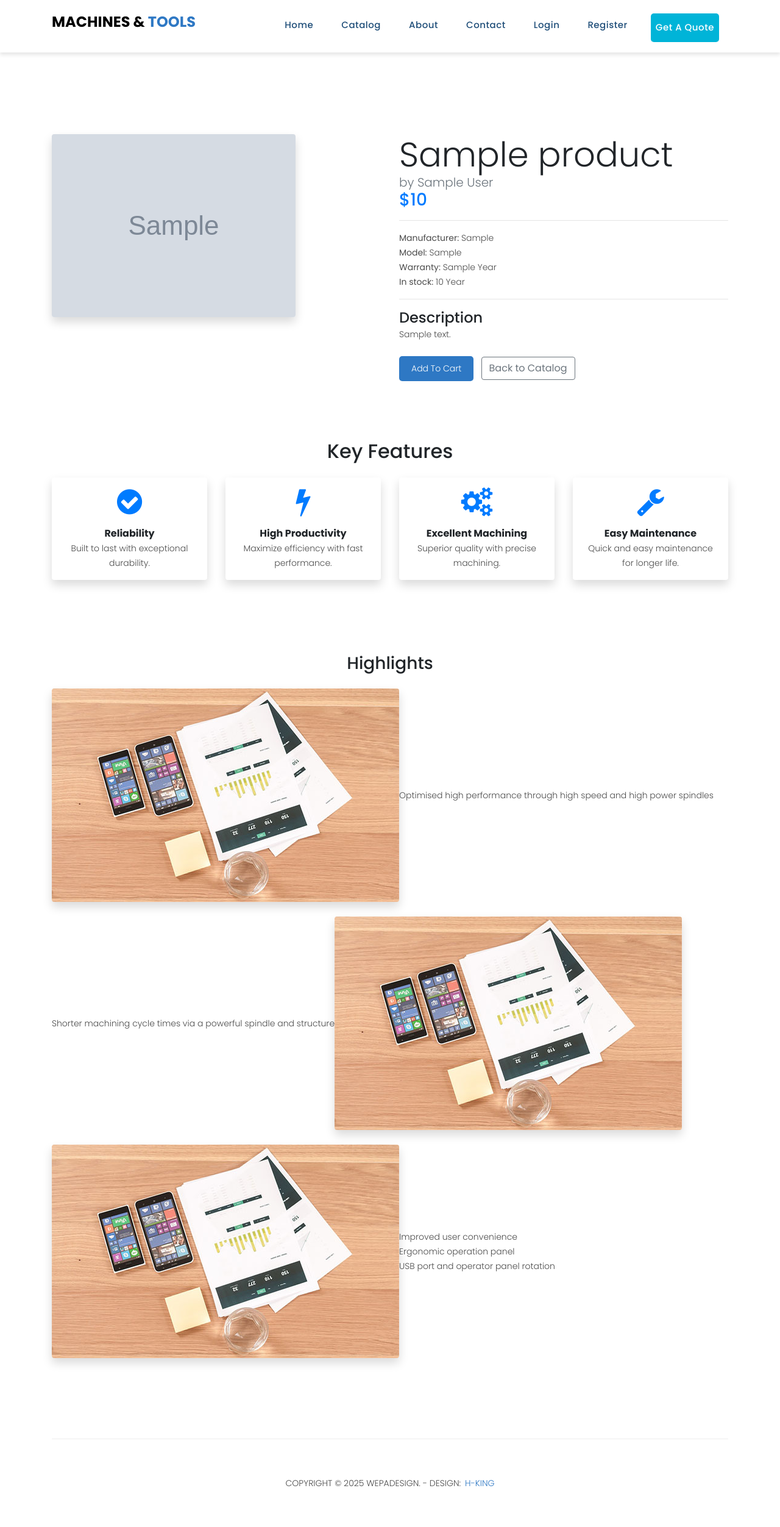
After one commit to lma3ti/Machines-Tools, a Node server app: page /product/600000000000000000000001 in a window 1280 px wide. The commit adds this page. Shown: the whole page at 61% size. Run offline with Node 20, Linux system fonts and the light colour scheme; tables that the repository leaves empty hold one stand-in row (values such as "Sample post"); grey boxes marked "Sample" are stand-in pictures; some libraries are stand-ins or nearby versions.

Commit message:
product details view

```diff
--- a/assets/css/templatemo-sixteen.css
+++ b/assets/css/templatemo-sixteen.css
@@ -412,10 +412,17 @@ body {
 	  font-weight: 700;
 	  color: #2e78c4;
   }
-
+  /* Styling for the product item */
 .product-item {
 	border: 1px solid #eee;
 	margin-bottom: 30px;
+	transition: transform 0.3s ease, box-shadow 0.3s ease; /* Add transition for smooth hover effect */
+  }
+
+  .product-item:hover {
+	cursor: pointer; /* Show pointer cursor on hover */
+	transform: translateY(-10px); /* Lift the item on hover */
+	box-shadow: 0 4px 10px rgba(0, 0, 0, 0.1); /* Add shadow on hover */
   }
 
   .product-item .down-content {
@@ -425,9 +432,9 @@ body {
 
   .product-item img {
 	width: 100%;
-	  height: 200px;/*added*/
+	height: 200px; /* Maintain height */
 	overflow: hidden;
-	   object-fit: cover;/*not stretched */
+	object-fit: cover; /* Ensure image is not stretched */
   }
 
   .product-item .down-content h4 {
@@ -465,7 +472,6 @@ body {
 	color: #2e78c4;
 	font-weight: 500;
   }
-
 
 
 
--- a/controllers/product.controller.js
+++ b/controllers/product.controller.js
@@ -9,12 +9,27 @@ exports.getAllProductsController = (req, res, next) => {
 };
 
 // Get one product details
+
 exports.getOneProductDetailsController = (req, res, next) => {
   let id = req.params.id;
-  ProductModel.getOneProductDetails(id).then((product) => {
-    res.render("details", { product: product, user: req.session.user });
-  });
+  ProductModel.getOneProductDetails(id)
+      .then((product) => {
+          if (req.session.user) {
+              // If authenticated, render the admin product details page (details.ejs)
+              res.render('details', { product });
+          } else {
+              // If not authenticated, render the public product details page (product-details.ejs)
+              res.render('product-details', { product });
+          }
+      })
+      .catch((err) => {
+          console.error("Error fetching product:", err);
+          res.status(500).send("Error loading product details");
+      });
 };
+
+
+
 
 // Get add product page with categories
 exports.getAddProductController = (req, res, next) => {
@@ -35,15 +50,25 @@ exports.getAddProductController = (req, res, next) => {
 
 // Post a new product (with category)
 exports.postAddProductController = (req, res, next) => {
-  const { title, description, author, price, category } = req.body; // Capture category from form
+  const { title, description, author, price, category, manufacturer, model, condition, stock, warranty, document } = req.body; // Capture category from form
+
+  // Use req.file to retrieve the uploaded image
+  const image = req.file ? req.file.filename : ''; // Handle single image upload
+
   ProductModel.postDataProductModel(
     title,
     description,
     author,
     price,
-    req.file ? req.file.filename : null,
+    image, // Pass single image filename instead of an array
     req.session.user.id, // Using user ID from session
-    category // Pass category ID to the model
+    category, // Pass category ID to the model
+    manufacturer,
+    model,
+    condition,
+    stock,
+    warranty,
+    document
   )
     .then((msg) => {
       req.flash("Successmessage", msg);
@@ -54,6 +79,8 @@ exports.postAddProductController = (req, res, next) => {
       res.redirect("/addproduct");
     });
 };
+
+
 
 // Get my products page
 exports.getMyProductsPage = (req, res, next) => {
--- a/index.js
+++ b/index.js
@@ -31,6 +31,7 @@ app.use(express.static(path.join(__dirname, "assets")));
 app.set("view engine", "ejs");
 app.set("views", path.join(__dirname, "views"));
 app.use(express.urlencoded({ extended: true }));
+
 
 // Setup MongoDB Store for Sessions
 const store = new MongoDbStore({
--- a/views/myproducts.ejs
+++ b/views/myproducts.ejs
@@ -74,7 +74,7 @@
                       <td><%= product.category ? product.category.name : "Uncategorized" %></td>
                       <td>
                         <a
-                        href="/products/<%= product._id %>"
+                        href="/product/<%= product._id %>"
                         class="btn btn-secondary btn-sm"
                       >
                         view
--- a/views/parts/top.ejs
+++ b/views/parts/top.ejs
@@ -7,25 +7,25 @@
   <title>Machines & Tools</title>
 
   <!-- Bootstrap -->
-  <link href="vendor/bootstrap/css/bootstrap.min.css" rel="stylesheet">
+  <link href="/vendor/bootstrap/css/bootstrap.min.css" rel="stylesheet">
   <link href="https://fonts.googleapis.com/css?family=Poppins:100,200,300,400,500,600,700,800,900&display=swap" rel="stylesheet">
 
   <!-- Custom Styles -->
-  <link rel="stylesheet" href="css/style.css">
-  <link rel="stylesheet" href="css/fontawesome.css">
-    <link rel="stylesheet" href="css/templatemo-sixteen.css">
-    <link rel="stylesheet" href="css/owl.css">
+  <link rel="stylesheet" href="/css/style.css">
+  <link rel="stylesheet" href="/css/fontawesome.css">
+    <link rel="stylesheet" href="/css/templatemo-sixteen.css">
+    <link rel="stylesheet" href="/css/owl.css">
  <!-- Bootstrap core JavaScript -->
- <script src="vendor/jquery/jquery.min.js"></script>
- <script src="vendor/bootstrap/js/bootstrap.bundle.min.js"></script>
+ <script src="/vendor/jquery/jquery.min.js"></script>
+ <script src="/vendor/bootstrap/js/bootstrap.bundle.min.js"></script>
 
 
  <!-- Additional Scripts -->
- <script src="js/custom.js"></script>
- <script src="js/owl.js"></script>
- <script src="js/slick.js"></script>
- <script src="js/isotope.js"></script>
- <script src="js/accordions.js"></script>
+ <script src="/js/custom.js"></script>
+ <script src="/js/owl.js"></script>
+ <script src="/js/slick.js"></script>
+ <script src="/js/isotope.js"></script>
+ <script src="/js/accordions.js"></script>
 
 
   <style>
--- /dev/null
+++ b/views/product-details.ejs
@@ -0,0 +1,251 @@
+<%- include('parts/top.ejs') %>
+
+<!-- ***** Preloader Start ***** -->
+<div id="preloader">
+  <div class="jumper">
+    <div></div>
+    <div></div>
+    <div></div>
+  </div>
+</div>
+<!-- ***** Preloader End ***** -->
+
+<br/><br/><br/>
+
+<!-- Product Details Section -->
+<section class="product-details py-5" style="margin-top: 100px;">
+  <div class="container">
+    <div class="row">
+      <!-- Product Images Column -->
+      <div class="col-md-6">
+        <% if (product.images && product.images.length > 1) { %>
+          <!-- Bootstrap Carousel for Multiple Images -->
+          <div id="productCarousel" class="carousel slide" data-bs-ride="carousel">
+            <!-- Carousel Indicators -->
+            <div class="carousel-indicators">
+              <% product.images.forEach((img, index) => { %>
+                <button type="button" data-bs-target="#productCarousel" data-bs-slide-to="<%= index %>" class="<%= index === 0 ? 'active' : '' %>" aria-current="true" aria-label="Slide <%= index + 1 %>"></button>
+              <% }) %>
+            </div>
+
+            <!-- Carousel Inner (Slides) -->
+            <div class="carousel-inner">
+              <% product.images.forEach((img, index) => { %>
+                <div class="carousel-item <%= index === 0 ? 'active' : '' %>">
+                  <a href="#" data-bs-toggle="modal" data-bs-target="#imageModal" data-bs-img="/uploads/<%= img %>">
+                    <img src="/uploads/<%= img %>" class="d-block w-100 img-fluid rounded shadow" alt="<%= product.title %> Image <%= index + 1 %>">
+                  </a>
+                </div>
+              <% }) %>
+            </div>
+
+            <!-- Carousel Controls -->
+            <button class="carousel-control-prev" type="button" data-bs-target="#productCarousel" data-bs-slide="prev">
+              <span class="carousel-control-prev-icon" aria-hidden="true"></span>
+              <span class="visually-hidden">Previous</span>
+            </button>
+            <button class="carousel-control-next" type="button" data-bs-target="#productCarousel" data-bs-slide="next">
+              <span class="carousel-control-next-icon" aria-hidden="true"></span>
+              <span class="visually-hidden">Next</span>
+            </button>
+          </div>
+        <% } else { %>
+          <!-- If only one image or no images array, display single image -->
+          <div class="product-images">
+            <a href="#" data-bs-toggle="modal" data-bs-target="#imageModal" data-bs-img="/uploads/<%= product.image %>">
+              <img src="/uploads/<%= product.image %>" alt="<%= product.title %>" class="img-fluid rounded shadow">
+            </a>
+          </div>
+        <% } %>
+      </div>
+
+      <!-- Product Information Column -->
+      <div class="col-md-6">
+        <div class="product-info">
+          <h1 class="display-4"><%= product.title %></h1>
+          <p class="lead text-muted">by <%= product.author %></p>
+          <h3 class="text-primary">$<%= product.price %></h3>
+          <hr>
+
+          <!-- Machine Specific Information -->
+          <% if (product.manufacturer) { %>
+            <p><strong>Manufacturer:</strong> <%= product.manufacturer %></p>
+          <% } %>
+          <% if (product.model) { %>
+            <p><strong>Model:</strong> <%= product.model %></p>
+          <% } %>
+          <% if (product.Condition) { %>
+            <p><strong>Condition:</strong> <%= product.condition %></p>
+          <% } %>
+          <% if (product.warranty) { %>
+            <p><strong>Warranty:</strong> <%= product.warranty %> Year</p>
+          <% } %>
+          <% if (product.stock) { %>
+            <p><strong>In stock:</strong> <%= product.stock %> Year</p>
+          <% } %>
+          <% if (product.technicalSpecifications) { %>
+            <h4>Technical Specifications</h4>
+            <ul>
+              <% product.technicalSpecifications.forEach(spec => { %>
+                <li><%= spec %></li>
+              <% }) %>
+            </ul>
+          <% } %>
+
+          <hr>
+
+          <h4>Description</h4>
+          <p><%= product.description %></p>
+
+
+          <div class="mt-4">
+            <a href="#" class="filled-button">Add to Cart</a>
+            <a href="/allproducts" class="btn btn-outline-secondary ml-2">Back to Catalog</a>
+          </div>
+        </div>
+      </div>
+    </div>
+  </div>
+</section>
+
+<!-- New Features Section -->
+<section class="feature-area inner py-5">
+  <div class="container">
+    <h2 class="text-center mb-4">Key Features</h2>
+    <div class="row">
+      <!-- Feature 1 -->
+      <div class="col-md-3 mb-4">
+        <div class="feature-card p-3 shadow rounded">
+          <div class="icon-container mb-3 text-center">
+            <i class="fa fa-check-circle fa-3x text-primary"></i> <!-- Example icon -->
+          </div>
+          <div class="txt text-center">
+            <strong>Reliability</strong>
+            <p>Built to last with exceptional durability.</p>
+          </div>
+        </div>
+      </div>
+
+      <!-- Feature 2 -->
+      <div class="col-md-3 mb-4">
+        <div class="feature-card p-3 shadow rounded">
+          <div class="icon-container mb-3 text-center">
+            <i class="fa fa-bolt fa-3x text-primary"></i> <!-- Example icon -->
+          </div>
+          <div class="txt text-center">
+            <strong>High Productivity</strong>
+            <p>Maximize efficiency with fast performance.</p>
+          </div>
+        </div>
+      </div>
+
+      <!-- Feature 3 -->
+      <div class="col-md-3 mb-4">
+        <div class="feature-card p-3 shadow rounded">
+          <div class="icon-container mb-3 text-center">
+            <i class="fa fa-cogs fa-3x text-primary"></i> <!-- Example icon -->
+          </div>
+          <div class="txt text-center">
+            <strong>Excellent Machining</strong>
+            <p>Superior quality with precise machining.</p>
+          </div>
+        </div>
+      </div>
+
+      <!-- Feature 4 -->
+      <div class="col-md-3 mb-4">
+        <div class="feature-card p-3 shadow rounded">
+          <div class="icon-container mb-3 text-center">
+            <i class="fa fa-wrench fa-3x text-primary"></i> <!-- Example icon -->
+          </div>
+          <div class="txt text-center">
+            <strong>Easy Maintenance</strong>
+            <p>Quick and easy maintenance for longer life.</p>
+          </div>
+        </div>
+      </div>
+    </div>
+  </div>
+</section>
+<!-- Highlights Section -->
+<!-- Highlights Section -->
+<section class="highlight-area inner type2 py-5">
+  <div class="container">
+    <h3 class="tit active text-center mb-4">Highlights</h3>
+    <div class="box">
+      <!-- Highlight 1 -->
+      <div class="list scrollMotion active d-flex align-items-center mb-4">
+        <div class="imgCont">
+          <div class="img">
+            <img alt="Optimised high performance" src="/images/feature-image.jpg" class="img-fluid rounded shadow">
+          </div>
+        </div>
+        <div class="txtCont ms-4">
+          <div class="posTxt">
+            <p class="subj">Optimised high performance through high speed and high power spindles</p>
+          </div>
+        </div>
+      </div>
+
+      <!-- Highlight 2 -->
+      <div class="list scrollMotion active d-flex align-items-center mb-4">
+        <div class="txtCont ms-4">
+          <div class="posTxt">
+            <p class="subj">Shorter machining cycle times via a powerful spindle and structure</p>
+          </div>
+        </div>
+        <div class="imgCont">
+          <div class="img">
+            <img alt="Shorter machining cycle times" src="/images/feature-image.jpg" class="img-fluid rounded shadow">
+          </div>
+        </div>
+      </div>
+
+      <!-- Highlight 3 -->
+      <div class="list scrollMotion d-flex align-items-center mb-4">
+        <div class="imgCont">
+          <div class="img">
+            <img alt="Improved user convenience" src="/images/feature-image.jpg" class="img-fluid rounded shadow">
+          </div>
+        </div>
+        <div class="txtCont ms-4">
+          <div class="posTxt">
+            <p class="subj">Improved user convenience</p>
+            <p class="dotTxt"><span>Ergonomic operation panel</span></p>
+            <p class="dotTxt"><span>USB port and operator panel rotation</span></p>
+          </div>
+        </div>
+      </div>
+    </div>
+  </div>
+</section>
+
+<!-- Modal to display clicked image -->
+<div class="modal fade" id="imageModal" tabindex="-1" aria-labelledby="imageModalLabel" aria-hidden="true">
+  <div class="modal-dialog modal-lg">
+    <div class="modal-content">
+      <div class="modal-header">
+        <h5 class="modal-title" id="imageModalLabel">Product Image</h5>
+        <button type="button" class="btn-close" data-bs-dismiss="modal" aria-label="Close"></button>
+      </div>
+      <div class="modal-body">
+        <img id="modalImage" src="" class="img-fluid rounded shadow" alt="Product Image">
+      </div>
+    </div>
+  </div>
+</div>
+
+<%- include('parts/buttom.ejs') %>
+
+<script>
+  // Add event listener for opening the image modal and updating the image source
+  const modalImage = document.getElementById('modalImage');
+  const imageLinks = document.querySelectorAll('[data-bs-target="#imageModal"]');
+
+  imageLinks.forEach(link => {
+    link.addEventListener('click', function(event) {
+      const imageUrl = this.getAttribute('data-bs-img');
+      modalImage.src = imageUrl;
+    });
+  });
+</script>
```
Also changed, not shown: models/product.model.js (+19 -6 lines), routers/product.route.js (+3 -5 lines), views/addproduct.ejs (+34 -4 lines), views/allproducts.ejs (+6 -7 lines), 8 other files. Lines whose indentation alone changed are shown as unchanged.
